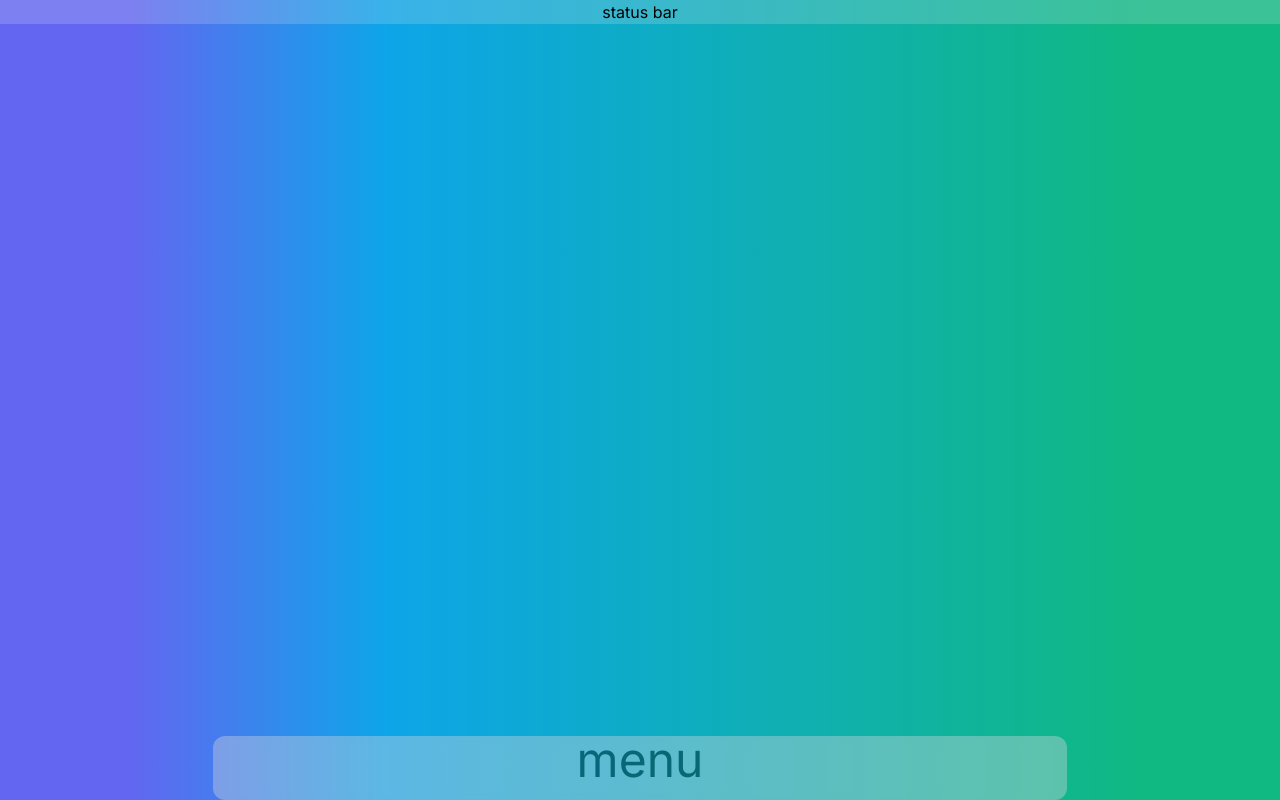
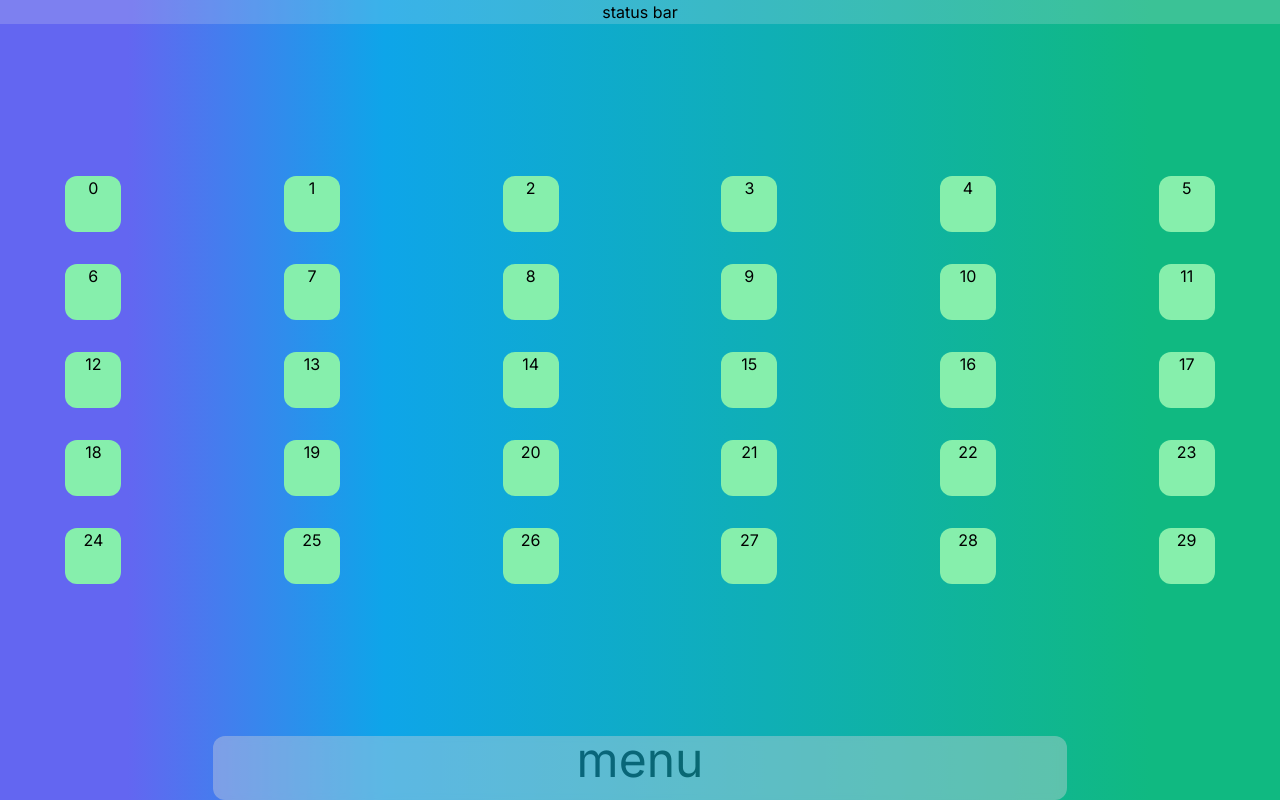
Before and after one commit to qhc99/TabletOS, a Next.js app: page / in a window 1280 px wide. Built offline with nearby package versions, Linux system fonts and the light colour scheme.

Commit message:
finish ui transition anime

```diff
--- a/src/app/delicious_os.tsx
+++ b/src/app/delicious_os.tsx
@@ -7,7 +7,7 @@ export default function DeliciousOS() {
     icons.push(i);
   }
   const [UIpos, setUIPos] = useState(1); // 0: left, 1: mid, 2: right
-  const [UITransition, setUITransition] = useState(0); // 0: turn left 1: left back 2: turn right 3: right back 4: origin
+  const [UITransition, setUITransition] = useState(4); // 0: turn left 1: left back 2: turn right 3: right back 4: origin
   const transitionCSS = (t: number) => {
     switch (t) {
       case 0:
@@ -29,24 +29,25 @@ export default function DeliciousOS() {
       onWheel={(e) => {
         if (e.deltaY < 0) {
           if (UIpos === 1) {
-            setUITransition(1);
-            return;
+            setUITransition(0);
+            setUIPos((p) => p - 1);
           } else if (UIpos === 2) {
             setUITransition(3);
-            return;
+            setUIPos((p) => p - 1);
           }
 
-          setUIPos((p) => p - 1);
+          return;
         } else if (e.deltaY > 0) {
           if (UIpos === 0) {
             setUITransition(1);
-            return;
+            setUIPos((p) => p + 1);
           } else if (UIpos === 1) {
-            setUITransition(3);
-            return;
+            setUITransition(2);
+            setUIPos((p) => p + 1);
           }
+
+          return;
         }
-        setUITransition(4);
       }}
     >
       <div className="sticky top-0 bg-gray-200/20 w-full text-center">
--- a/src/app/globals.css
+++ b/src/app/globals.css
@@ -48,24 +48,24 @@
 
 .move-ui-left {
   animation-name: rotateLeft90;
-  animation-duration: 1s;
+  animation-duration: 0.5s;
   animation-fill-mode: forwards;
 }
 
 .resume-ui-from-left {
   animation-name: rotateLeft90Reverse;
-  animation-duration: 1s;
+  animation-duration: 0.5s;
   animation-fill-mode: forwards;
 }
 
 .move-ui-right {
   animation-name: rotateRight90;
-  animation-duration: 1s;
+  animation-duration: 0.5s;
   animation-fill-mode: forwards;
 }
 
 .resume-ui-from-right {
   animation-name: rotateRight90Reverse;
-  animation-duration: 1s;
+  animation-duration: 0.5s;
   animation-fill-mode: forwards;
 }
```
